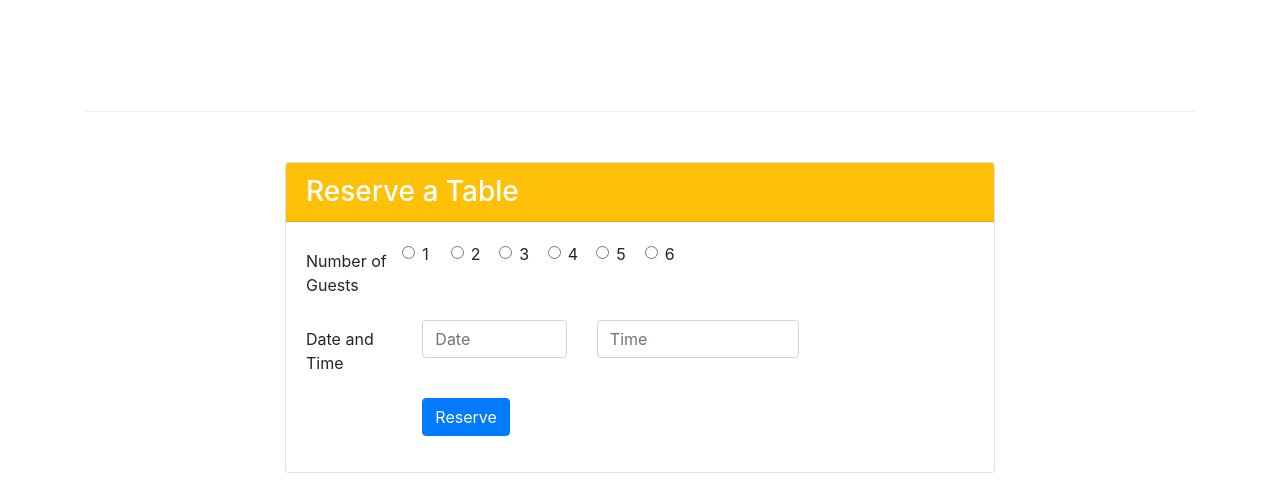
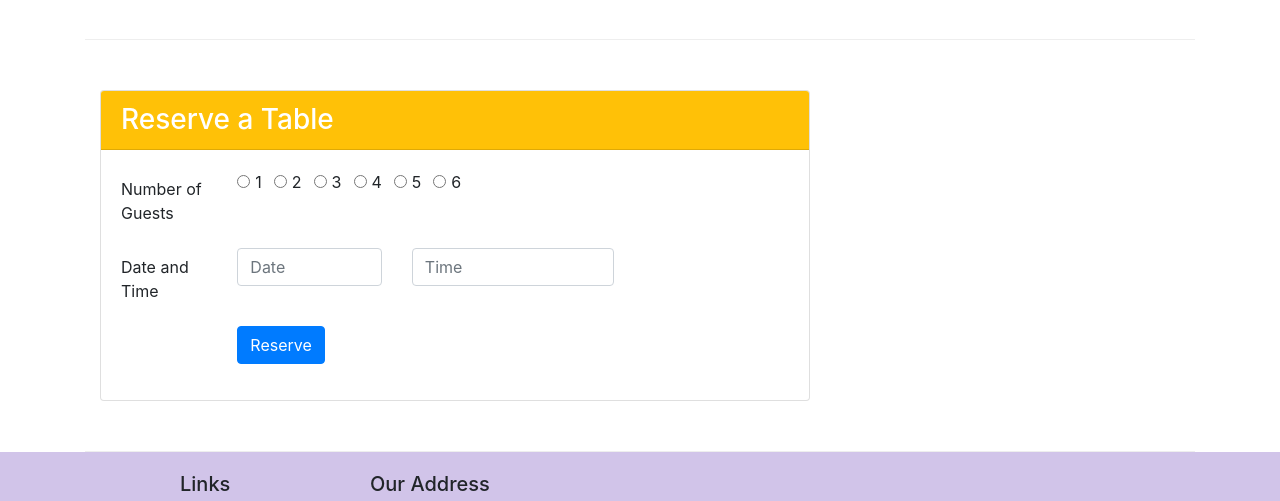
Before and after one commit to erickpr0/Bootstrap, a website: page index.html in a window 1280 px wide. Shown: the part 1494-1995 px from the top of the page. Drawn offline with nearby package versions, Linux system fonts and the light colour scheme.

Commit message:
Segond Assignment

```diff
--- a/index.html
+++ b/index.html
@@ -35,15 +35,15 @@
     <header class="jumbotron">
         <div class="container">
             <div class="row row-header">
-                <div class="col-12 col-md-4">
+                <div class="col-12 col-md-6">
                     <h1>Ristorante con Fusion</h1>
                     <p>We take inspiration from the World's best cuisines, and create a unique fusion experience. Our lipsmacking creations will tickle your culinary senses!</p>
                 </div>
-                <div class="col-12 col-md-4 align-self-center align-items-center">
+                <div class="col-12 col-md-3 align-self-center align-items-center">
                     <img src="./img/logo.png" class="img-fluid mx-auto d-sm-block">
                 </div>
 
-                    <div class="col-12 col-md-4 align-self-center">
+                    <div class="col-12 col-md-3 align-self-center">
                         <a href="#reserveTable"><input type="button" value="Reserve a Table" class="btn-warning btn btn-block"></a>
                     </div>
 
@@ -101,36 +101,36 @@
         </div>
 
         <div class="row row-content align-items-center">
-            <div class="col-12 col-md-8 offset-md-2">
+            <div class="col-sm-8">
                 <div class="card">
                     <h3 class="card-header bg-warning text-white">Reserve a Table</h3>
                     <div class="card-body">
                         <form>
                             <div class="form-group row" id="reserveTable">
                                 <label for="guests" class="col-md-2 col-form-label">Number of Guests</label>
-                                <div class="col-8 offset-2 col-md-10 offset-md-0">
-                                    <div class="form-group row">
-                                        <div class="col-2 col-md-1">
+                                <div class="col-md-10">
+                                    <div class="form-check form-check-inline">
+                                        <div class="form-check form-check-inline">
                                             <input type="radio" class="form-check-input" id="1" name="guests">
                                             <label class="form-check-label" for="1">1</label>
                                         </div>
-                                        <div class="col-2 col-md-1">
+                                        <div class="form-check form-check-inline">
                                             <input type="radio" class="form-check-input" id="2" name="guests">
                                             <label class="form-check-label" for="1">2</label>
                                         </div>
-                                        <div class="col-2 col-md-1">
+                                        <div class="form-check form-check-inline">
                                             <input type="radio" class="form-check-input" id="3" name="guests">
                                             <label class="form-check-label" for="1">3</label>
                                         </div>
-                                        <div class="col-2 col-md-1">
+                                        <div class="form-check form-check-inline">
                                             <input type="radio" class="form-check-input" id="4" name="guests">
                                             <label class="form-check-label" for="1">4</label>
                                         </div>
-                                        <div class="col-2 col-md-1">
+                                        <div class="form-check form-check-inline">
                                             <input type="radio" class="form-check-input" id="4" name="guests">
                                             <label class="form-check-label" for="1">5</label>
                                         </div>
-                                        <div class="col-2 col-md-1">
+                                        <div class="form-check form-check-inline"">
                                             <input type="radio" class="form-check-input" id="4" name="guests">
                                             <label class="form-check-label" for="1">6</label>
                                         </div>
@@ -142,10 +142,10 @@
                             <div class="form-group row">
                                 <label for="guests" class="col-md-2 col-form-label">Date and Time</label>
                                 <div class="col-12 col-md-3">
-                                    <input type="tel" class="form-control" id="areacode" name="areacode" placeholder="Date">
+                                    <input type="text" class="form-control" id="date" name="date" placeholder="Date">
                                 </div>
                                 <div class="col-12 col-md-4">
-                                    <input type="tel" class="form-control" id="telnum" name="telnum" placeholder="Time">
+                                    <input type="text" class="form-control" id="time" name="time" placeholder="Time">
                                 </div>
                             </div>
 
@@ -158,8 +158,6 @@
                     </div>
                 </div>
             </div>
-
-
         </div>
 
     </div>
```
